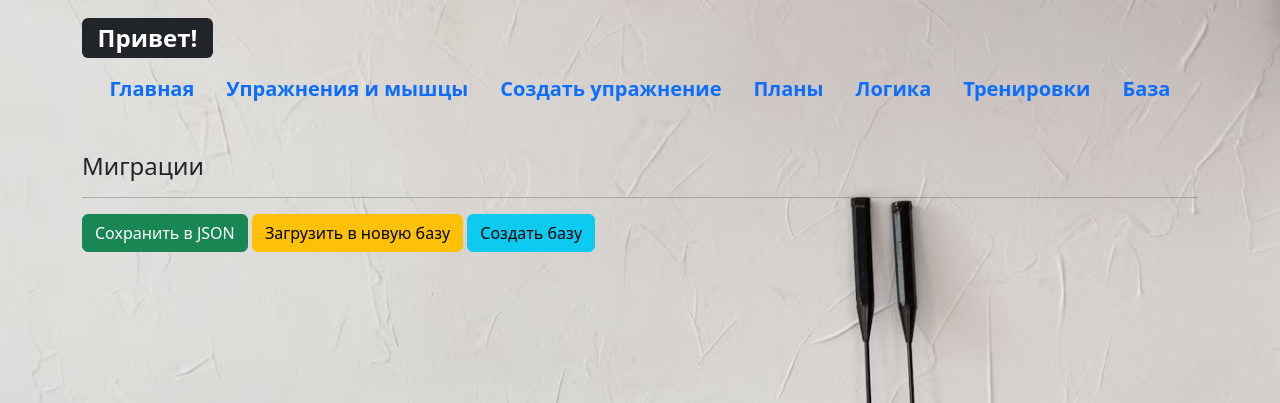
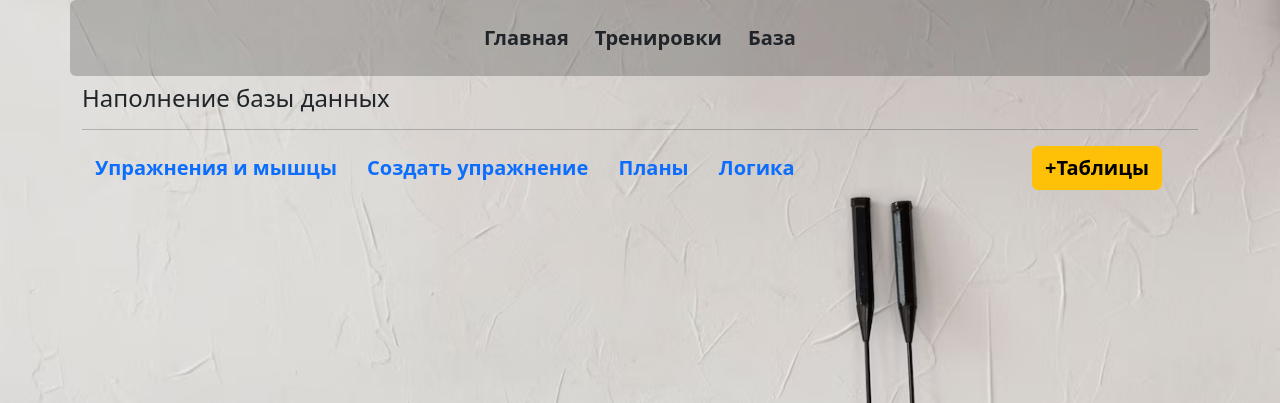
Before and after one commit to takura2012/flask_app_fit, a Flask app: page /migration in a window 1280 px wide. Shown: the top 403 px of the page. Run offline with Flask 3, Linux system fonts and the light colour scheme; some libraries are stand-ins or nearby versions.

Commit message:
Сделано удаление тренировки, упражнения, мышцы, планы, логика вынесено в раздел База. Изменены цвета.

```diff
--- a/main.py
+++ b/main.py
@@ -389,10 +389,14 @@ def edit_train(train_id):
         te_info_list = get_training_connections(train_name) # функция для получения связанных с тренировкой полей
         # te_info_list = [[Exercise, sets, repetitions, weight], [...], ...]    -
         session['te_info_list'] = te_info_list
+    total_time = 0
+    for te_info in te_info_list:
+        total_time += te_info[0].time_per_set * te_info[1]
+
 
     return render_template('edit_train.html', train=train, te_info_list=te_info_list,
                            exercises=exercises, config_filters=config_filters, exercise_filter_list=exercise_filter_list,
-                           config_filter_targets=config_filter_targets, target_filter=target_filter)
+                           config_filter_targets=config_filter_targets, target_filter=target_filter, total_time=total_time)
 
 
 @app.route('/train_rename', methods=['POST', 'GET'])
@@ -421,6 +425,23 @@ def train_rename():
 
     return redirect(url_for('edit_train', train_id=train.training_id))
 
+
+@app.route("/train_delete", methods=['POST', 'GET'])
+def train_delete():
+    try:
+        train = session['train']
+    except:
+        return 'Что то пошло не так: тренировка не найдена'
+
+    train = Training.query.get(train.training_id)
+    db.session.delete(train)
+    try:
+        db.session.commit()
+    except:
+        db.session.rollback()
+        return f'Ошибка базы данных: Не удалось удалить тренировку {train.name}'
+
+    return redirect('new_train')
 
 @app.route('/get_exercise_filter_list', methods=['POST', 'GET'])
 def exercise_filter_list():
@@ -590,16 +611,6 @@ def migration():
     return render_template('migration.html')
 
 
-@app.route('/migration/save')
-def migration_save():
-    return redirect('/migration')
-
-
-@app.route('/migration/load')
-def migration_load():
-    return redirect('/migration')
-
-
 @app.route('/migration/new_base')
 def migration_new():
     with app.app_context():
--- a/static/css/main.css
+++ b/static/css/main.css
@@ -12,3 +12,7 @@ body {
 .bg-opacity-50 {
     background-color: rgba(0, 0, 0, 0.5); /* Прозрачный цвет фона */
 }
+
+.bg-opacity-20 {
+    background-color: rgba(0, 0, 0, 0.2); /* Прозрачный цвет фона */
+}
--- a/templates/base.html
+++ b/templates/base.html
@@ -12,21 +12,12 @@
 </head>
 
 <body>
-    <div class="container">
-        <header class="d-flex flex-wrap justify-content-center py-3 mb-4 fs-5 fw-semibold" >
-            <a href="/" class="d-flex align-items-center mb-3 mb-md-0 me-md-auto link-body-emphasis text-decoration-none">
-
-                <h2><span class="badge text-bg-dark">Привет!</span></h2>
-            </a>
-
-            <ul class="nav nav-pills">
-                <li class="nav-item"><a href="/" class="nav-link">Главная</a></li>
-                <li class="nav-item"><a href="/list" class="nav-link">Упражнения и мышцы</a></li>
-                <li class="nav-item"><a href="/create_exercises" class="nav-link">Создать упражнение</a></li>
-                <li class="nav-item"><a href="/plan_create" class="nav-link">Планы</a></li>
-                <li class="nav-item"><a href="/logic" class="nav-link">Логика</a></li>
-                <li class="nav-item"><a href="/new_train" class="nav-link">Тренировки</a></li>
-                <li class="nav-item"><a href="/migration" class="nav-link">База</a></li>
+    <div class="container text-primary bg-opacity-20 rounded-2">
+        <header class="d-flex flex-wrap justify-content-center py-3 mb-2 fs-5 fw-semibold" >
+            <ul class="nav nav-pills ">
+                <li class="nav-item"><a href="/" class="fs-5 fw-semibold btn btn">Главная</a></li>
+                <li class="nav-item"><a href="/new_train" class="fs-5 fw-semibold btn">Тренировки</a></li>
+                <li class="nav-item"><a href="/migration" class="fs-5 fw-semibold btn">База</a></li>
             </ul>
         </header>
     </div>
@@ -35,5 +26,6 @@
     </div>
 
 
+
 </body>
 </html>
--- a/templates/migration.html
+++ b/templates/migration.html
@@ -1,12 +1,24 @@
 {% extends 'base.html' %}
 {% block title %}
-Миграции
+Наполнение базы
 {% endblock %}
 
 {% block body %}
-<h4>Миграции</h4>
+<h4>Наполнение базы данных</h4>
     <hr>
-    <a href="/migration/save" class="btn btn-success">Сохранить в JSON</a>
-    <a href="/migration/load" class="btn btn-warning">Загрузить в новую базу</a>
-    <a href="/migration/new_base" class="btn btn-info">Создать базу</a>
+
+<div class="row">
+    <div class="col-10">
+<a href="/list" class="fs-5 fw-semibold btn text-primary">Упражнения и мышцы</a>
+<a href="/create_exercises" class="fs-5 fw-semibold text-primary btn">Создать упражнение</a>
+<a href="/plan_create" class="fs-5 fw-semibold btn text-primary">Планы</a>
+<a href="/logic" class="fs-5 fw-semibold btn text-primary">Логика</a>
+
+    </div>
+    <div class="col-2">
+        <a href="/migration/new_base" class="btn fs-5 fw-semibold btn-warning">+Таблицы</a>
+    </div>
+</div>
+
+
 {% endblock %}
```
Also changed, not shown: templates/edit_train.html (+33 -14 lines), templates/modal_del_training.html (added, +21 -0 lines), instance/fitness.db.
